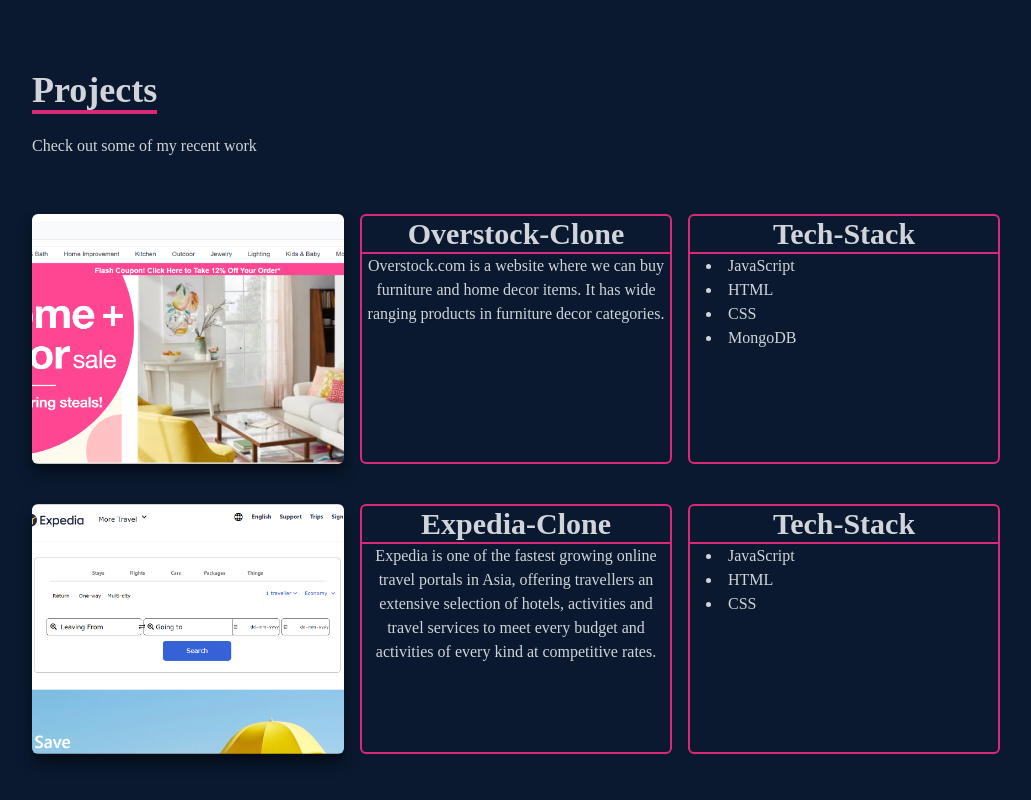
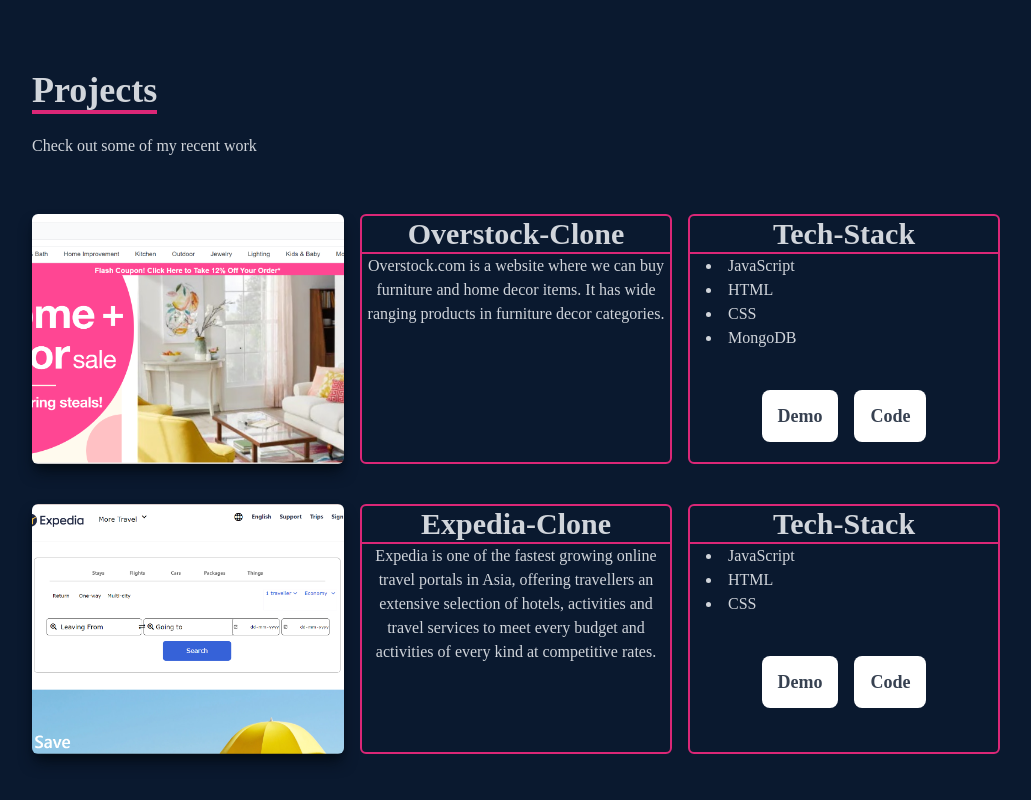
Before and after one commit to Apoorva0123/Portfolio, a React (Create React App) app: page / in a window 1280 px wide. Shown: the part 1534-2334 px from the top of the page, without its empty margins (124-1155 px from the left). Built offline with nearby package versions, Linux system fonts and the light colour scheme.

Commit message:
Updated resume

```diff
--- a/src/components/Home.jsx
+++ b/src/components/Home.jsx
@@ -1,29 +1,36 @@
-import React from 'react';
-import {HiArrowNarrowRight} from "react-icons/hi";
-import {Link} from "react-scroll";
+import React from "react";
+import { HiArrowNarrowRight } from "react-icons/hi";
+import { Link } from "react-scroll";
 
 const Home = () => {
   return (
-    <div name="home" className='w-full h-screen bg-[#0a192f]'>
-        {/*Container*/}
-        <div className='max-w-[1000px] mx-auto px-8 flex flex-col justify-center h-full'>
-            <p className='text-pink-600'>My name is</p>
-            <h1 className='text-4xl sm:text-7xl font-bold text-[#ccd6f6]'>Apoorva Kaniti</h1>
-            <h2 className='text-4xl sm:text-7xl font-bold text-[#8892b0]'>I am a Full-Stack Web Developer</h2>
-            <p className='text-[#8892b0] py-4 max-w-[700px]'>I am a full-stack Developer specialised in MERN stack. I am currently focused on building responsive full-stack web applications</p>
-            <div>
-                <a
-            href="https://drive.google.com/file/d/1ULDn3YQgs5gxmz4oTFyGVtwB0KfRLnUE/view?usp=sharing"
+    <div name="home" className="w-full h-screen bg-[#0a192f]">
+      {/*Container*/}
+      <div className="max-w-[1000px] mx-auto px-8 flex flex-col justify-center h-full">
+        <p className="text-pink-600">My name is</p>
+        <h1 className="text-4xl sm:text-7xl font-bold text-[#ccd6f6]">
+          Apoorva Kaniti
+        </h1>
+        <h2 className="text-4xl sm:text-7xl font-bold text-[#8892b0]">
+          I am a Full-Stack Web Developer
+        </h2>
+        <p className="text-[#8892b0] py-4 max-w-[700px]">
+          I am a full-stack Developer specialised in MERN stack. I am currently
+          focused on building responsive full-stack web applications
+        </p>
+        <div>
+          <a
+            href="https://drive.google.com/file/d/1Y_TIBbw_U0c3lprxxC1apMbK_nEIfhJd/view?usp=sharing"
             target="_blank"
           >
             <button className="text-white border-2 px-6 py-3 my-2 flex items-center hover:bg-pink-600 hover:border-pink-600">
               Resume <HiArrowNarrowRight className="ml-4" />
             </button>
           </a>
-            </div>
         </div>
+      </div>
     </div>
-  )
-}
+  );
+};
 
-export default Home
+export default Home;
--- a/src/components/Navbar.jsx
+++ b/src/components/Navbar.jsx
@@ -129,7 +129,7 @@
           <li className="w-[160px] h-[60px] flex justify-between items-center ml-[-100px] hover:ml-[-10px] duration-300 bg-[#565f69]">
             <a
               className="flex justify-between items-center w-full text-gray-300"
-              href="https://docs.google.com/document/d/1A8fm8fzi1Y8mb5xMK-YA0e0cBYL6tJJBSz2m648QDs8/edit?usp=sharing"
+              href="https://drive.google.com/file/d/1Y_TIBbw_U0c3lprxxC1apMbK_nEIfhJd/view?usp=sharing"
               target="_blank"
             >
               Resume <BsFillPersonLinesFill size={30} />
--- a/src/components/Projects.jsx
+++ b/src/components/Projects.jsx
@@ -64,6 +64,24 @@
             <li>HTML</li>
             <li>CSS</li>
             <li>MongoDB</li>
+            <div className="pt-8 text-center">
+              <a
+                href="https://overstock-clone-unit-4.netlify.app/"
+                target="_blank"
+              >
+                <button className="text-center rounded-lg px-4 py-3 m-2 bg-white text-gray-700 font-bold text-lg">
+                  Demo
+                </button>
+              </a>
+              <a
+                href="https://github.com/Apoorva0123/Overstock"
+                target="_blank"
+              >
+                <button className="text-center rounded-lg px-4 py-3 m-2 bg-white text-gray-700 font-bold text-lg">
+                  Code
+                </button>
+              </a>
+            </div>
           </div>
         </div>
         <div className="grid sm:grid-cols-2 md:grid-cols-3 gap-4 mt-10">
@@ -117,6 +135,24 @@
             <li>JavaScript</li>
             <li>HTML</li>
             <li>CSS</li>
+            <div className="pt-8 text-center">
+              <a
+                href="https://project-expedia-masai.vercel.app/"
+                target="_blank"
+              >
+                <button className="text-center rounded-lg px-4 py-3 m-2 bg-white text-gray-700 font-bold text-lg">
+                  Demo
+                </button>
+              </a>
+              <a
+                href="https://github.com/Apoorva0123/Project_Expedia_Masai"
+                target="_blank"
+              >
+                <button className="text-center rounded-lg px-4 py-3 m-2 bg-white text-gray-700 font-bold text-lg">
+                  Code
+                </button>
+              </a>
+            </div>
           </div>
         </div>
       </div>
```
